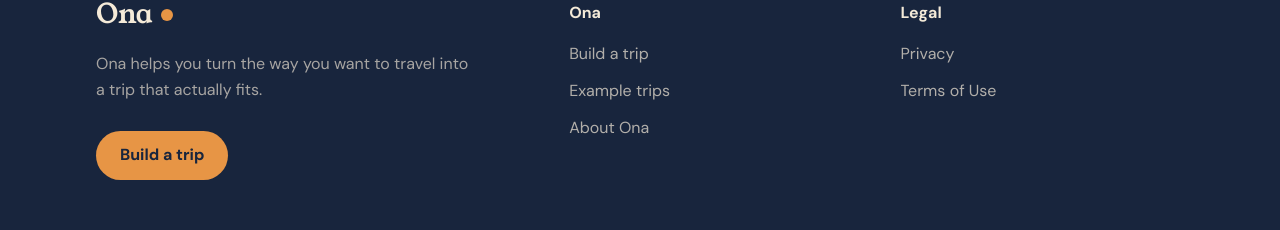
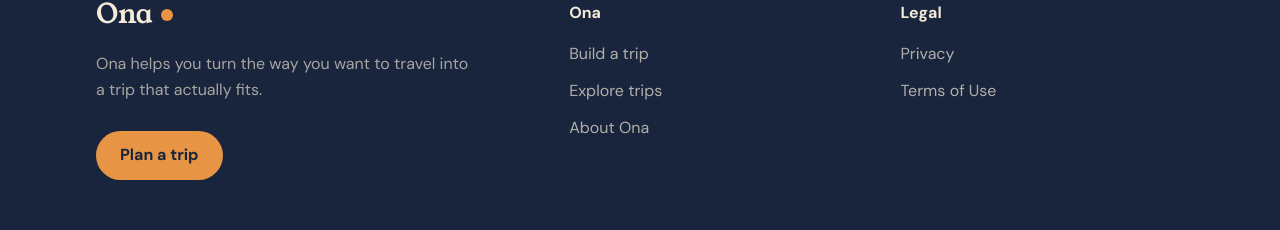
Before and after one commit to Wuraola-Adebisi/Ona, a React (Vite) app: page / in a window 1280 px wide. Shown: the part 3086-3316 px from the top of the page. Built offline with nearby package versions, Linux system fonts and the light colour scheme.

Commit message:
align footer language with simpler flow

```diff
--- a/src/components/Footer.tsx
+++ b/src/components/Footer.tsx
@@ -17,7 +17,7 @@ export default function Footer() {
             to="/plan"
             className="mt-7 inline-block rounded-full bg-sun px-6 py-3 font-bold text-navy transition-colors hover:bg-[#eaa060]"
           >
-            Build a trip
+            Plan a trip
           </Link>
         </div>
 
@@ -32,7 +32,7 @@ export default function Footer() {
             </li>
             <li>
               <Link className="hover:text-sun" to="/examples">
-                Example trips
+                Explore trips
               </Link>
             </li>
             <li>
```
